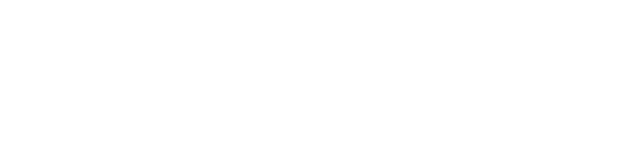
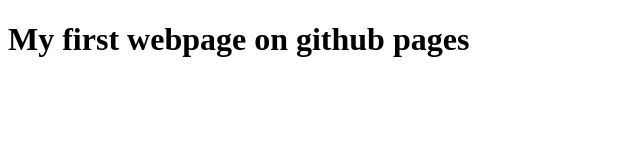
Before and after one commit to rkuruba/pagesdemo, a plain HTML site: page index.html in a window 1280 px wide. Shown: the whole page, without its empty margins (0-640 px from the left). Drawn offline with Linux system fonts and the light colour scheme.

Commit message:
Update index.html

```diff
--- a/index.html
+++ b/index.html
@@ -8,6 +8,6 @@
     <title>Document</title>
 </head>
 <body>
-
+    <h1> My first webpage on github pages</h1>
 </body>
 </html>
```
